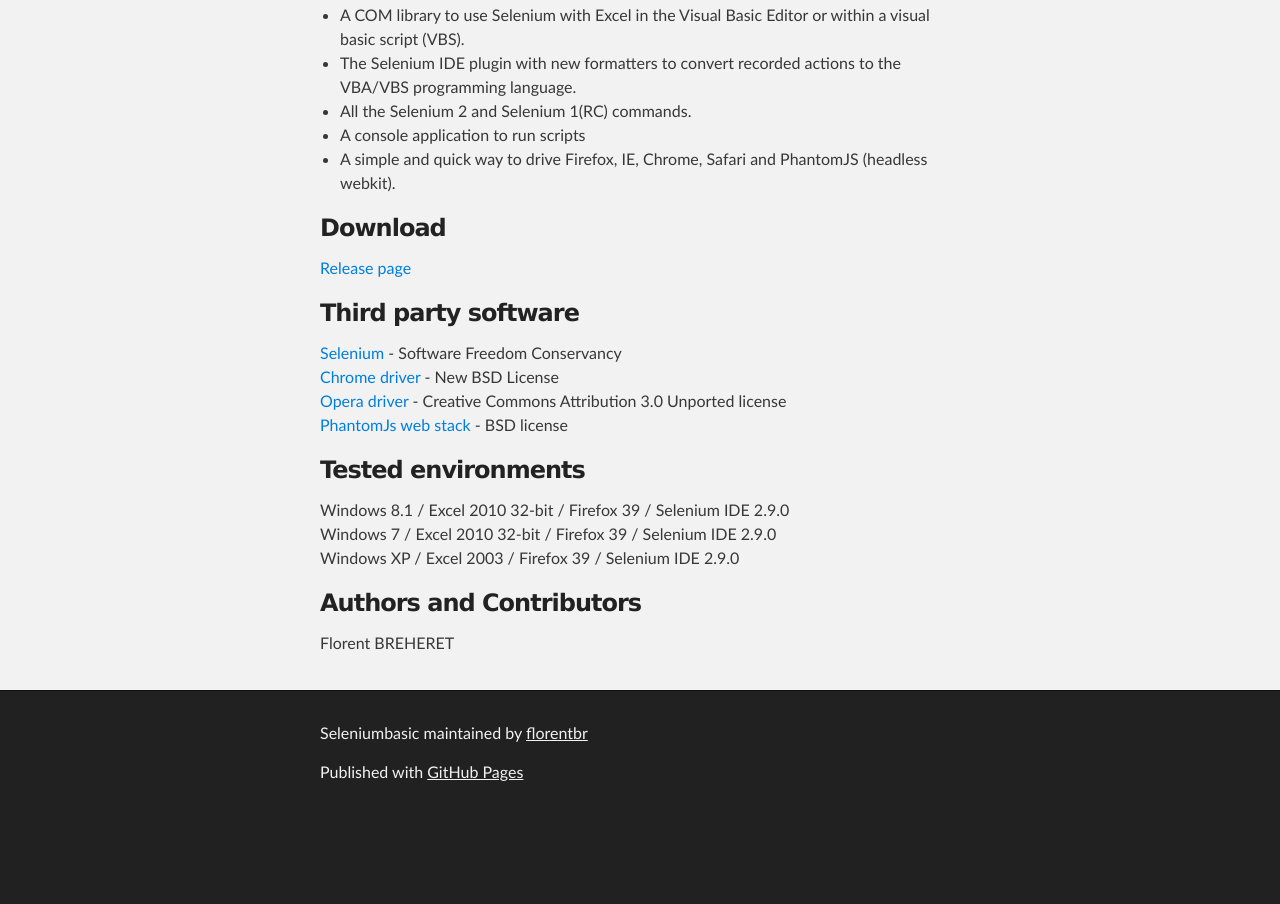
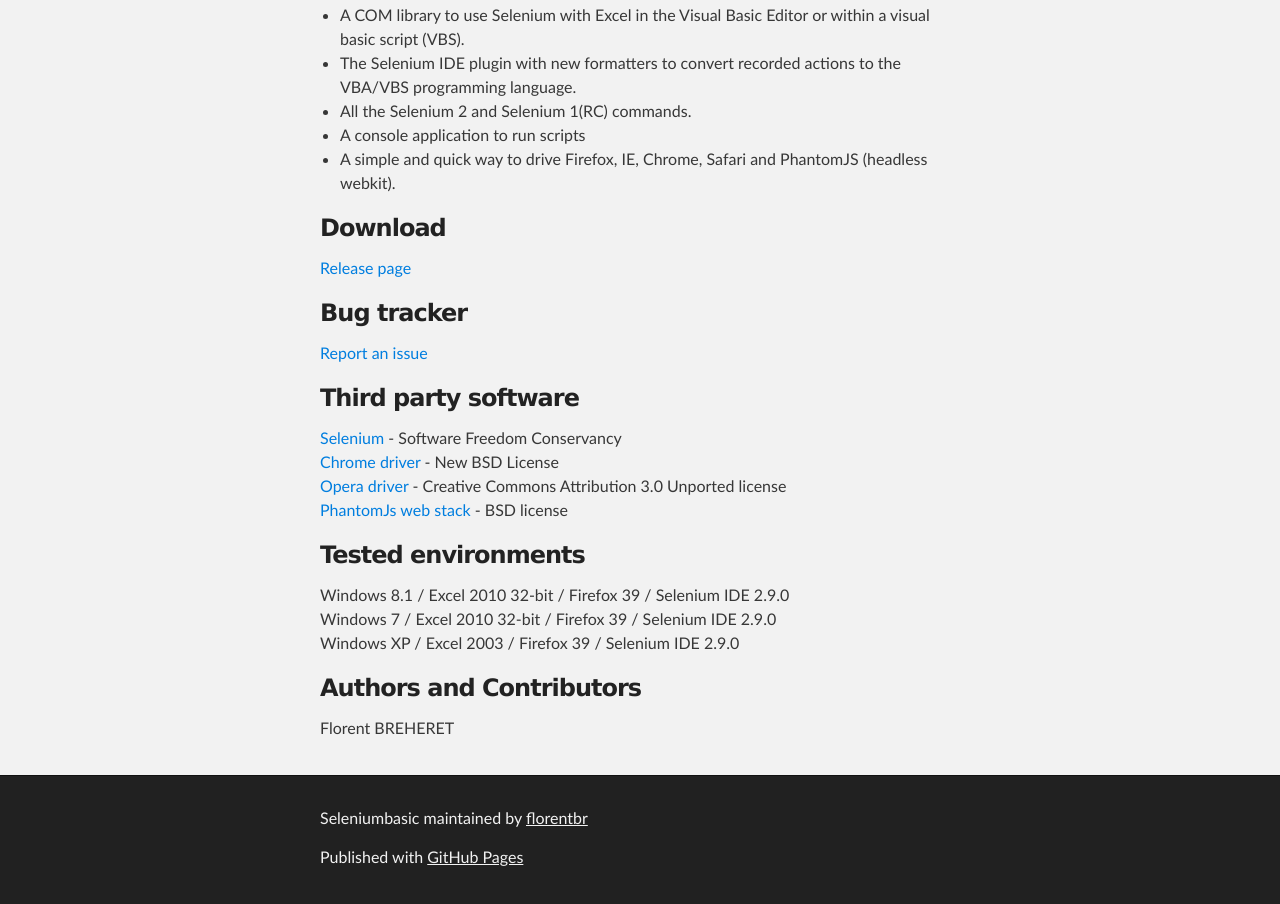
Before and after one commit to florentbr/SeleniumBasic, a plain HTML site: page index.html in a window 1280 px wide. Shown: the part 946-1850 px from the top of the page. Before the commit the page ends 1765 px from the top, so only its background shows below. Drawn offline with Linux system fonts and the light colour scheme.

Commit message:
Update index.html

```diff
--- a/index.html
+++ b/index.html
@@ -59,8 +59,11 @@ User's actions can be recorded using the Firefox plugin named "Selenium IDE" and
 
 <h3>
 <a id="download-page" class="anchor" href="#download-page" aria-hidden="true"><span class="octicon octicon-link"></span></a>Download</h3>
+<p><a href="https://github.com/florentbr/SeleniumBasic/releases/latest">Release page</a>
 
-<p><a href="https://github.com/florentbr/SeleniumBasic/releases/latest">Release page</a>
+<h3>
+<a id="issue-tracker" class="anchor" href="#issue-tracker" aria-hidden="true"><span class="octicon octicon-link"></span></a>Bug tracker</h3>
+<p><a href="https://github.com/florentbr/SeleniumBasic/issues/new">Report an issue</a>
 
 <h3>
 <a id="third-party-software" class="anchor" href="#third-party-software" aria-hidden="true"><span class="octicon octicon-link"></span></a>Third party software</h3>
```
